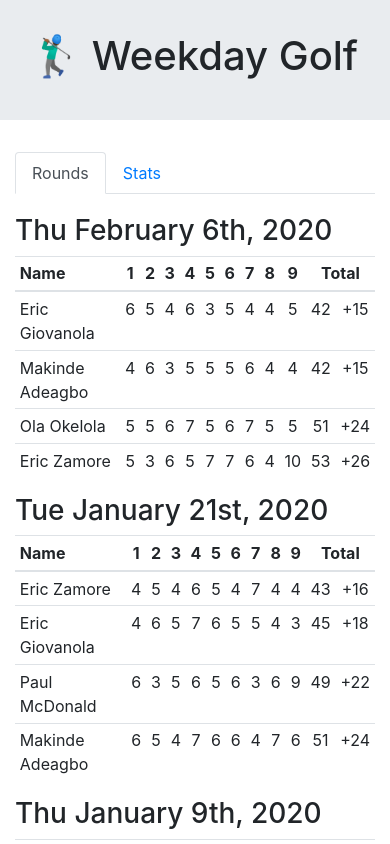
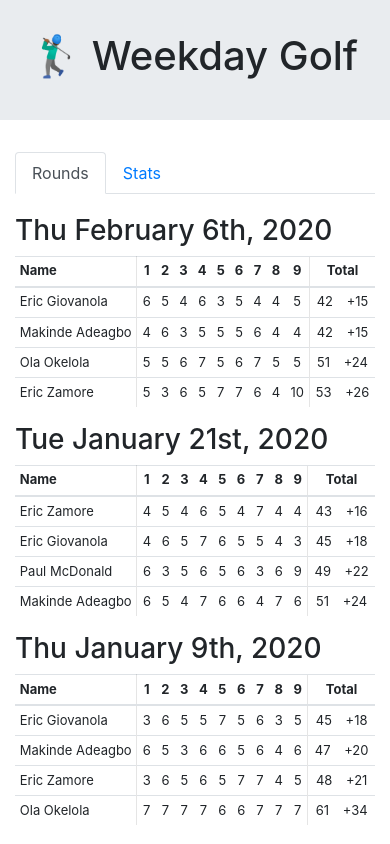
Before and after one commit to ericgio/weekday-golf, a Next.js app: page / in a window 390 px wide. Shown: the top 844 px of the page. Built offline with nearby package versions, Linux system fonts and the light colour scheme.

Commit message:
Improve tables in mobile view

```diff
--- /dev/null
+++ b/components/Table/Table.scss
@@ -0,0 +1,17 @@
+.app-table {
+  white-space: nowrap;
+
+  td, th {
+    border-color: rgba(0, 0, 0, 0.1);
+  }
+}
+
+@media (max-width: 767px) {
+  .app-table {
+    font-size: 13px;
+
+    td, th {
+      padding: 4px;
+    }
+  }
+}
--- /dev/null
+++ b/components/Table/index.js
@@ -0,0 +1,19 @@
+import cx from 'classnames';
+import React from 'react';
+import { Table as RBTable } from 'react-bootstrap';
+
+import './Table.scss';
+
+const Table = ({ className, ...props }) => (
+  <RBTable
+    {...props}
+    className={cx('app-table', className)}
+  />
+);
+
+Table.defaultProps = {
+  responsive: true,
+  size: 'sm',
+};
+
+export default Table;
--- a/views/rounds/RoundsView.scss
+++ b/views/rounds/RoundsView.scss
@@ -1,11 +1,23 @@
+$border-color: rgba(0, 0, 0, 0.1);
+$border-style: 1px solid $border-color;
+
 .round-table {
   td, th {
     text-align: center,
   }
 
   .player-name {
+    border-right: $border-style;
     text-align: left;
     width: 33%;
+  }
+
+  .total {
+    border-left: $border-style;
+  }
+
+  .to-par {
+    margin-left: 10px;
   }
 
   .best-score {
--- a/views/rounds/index.js
+++ b/views/rounds/index.js
@@ -1,6 +1,7 @@
 import moment from 'moment-timezone';
 import React, { Fragment } from 'react';
-import { Table } from 'react-bootstrap';
+
+import Table from '../../components/Table';
 
 import './RoundsView.scss';
 
@@ -18,18 +19,20 @@ function sortBy(key) {
 const RoundsView = ({ rounds }) => (
   <Fragment>
     {rounds.sort(sortBy('date')).map(({ date, players, timezone }) => (
-      <div key={date}>
+      <Fragment key={date}>
         <h3>{moment.tz(date, timezone).format('ddd MMMM Do, YYYY')}</h3>
-        <Table className="round-table" size="sm">
+        <Table className="round-table">
           <thead>
             <tr>
               <th className="player-name">
                 Name
               </th>
               {HOLES.map((hole) => (
-                <th key={`hole-${hole}`}>{hole}</th>
+                <th key={`hole-${hole}`}>
+                  {hole}
+                </th>
               ))}
-              <th colSpan="2">
+              <th className="total">
                 Total
               </th>
             </tr>
@@ -45,13 +48,14 @@ const RoundsView = ({ rounds }) => (
                     {score}
                   </td>
                 ))}
-                <td>{total}</td>
-                <td>+{total - PAR}</td>
+                <td className="total">
+                  {total} <span className="to-par">+{total - PAR}</span>
+                </td>
               </tr>
             ))}
           </tbody>
         </Table>
-      </div>
+      </Fragment>
     ))}
   </Fragment>
 );
--- a/views/stats/index.js
+++ b/views/stats/index.js
@@ -1,7 +1,8 @@
 import cx from 'classnames';
 import moment from 'moment-timezone';
 import React, { Fragment } from 'react';
-import { Table } from 'react-bootstrap';
+
+import Table from '../../components/Table';
 
 const HOLES = [1, 2, 3, 4, 5, 6, 7, 8, 9];
 
@@ -46,7 +47,7 @@ const StatsView = ({ globalScoresByHole, roundsByScore, statsByPlayer }) => {
   return (
     <Fragment>
       <h3>Stats By Player</h3>
-      <Table className="round-table" size="sm">
+      <Table className="round-table">
         <thead>
           <tr>
             <th className="player-name">
@@ -85,7 +86,7 @@ const StatsView = ({ globalScoresByHole, roundsByScore, statsByPlayer }) => {
       </Table>
 
       <h3>Average Score By Hole</h3>
-      <Table className="round-table" size="sm">
+      <Table className="round-table">
         <thead>
           <tr>
             <th className="player-name">
@@ -134,7 +135,7 @@ const StatsView = ({ globalScoresByHole, roundsByScore, statsByPlayer }) => {
       </Table>
 
       <h3>Best Rounds</h3>
-      <Table size="sm">
+      <Table className="round-table">
         <thead>
           <tr>
             <th className="player-name">
```
